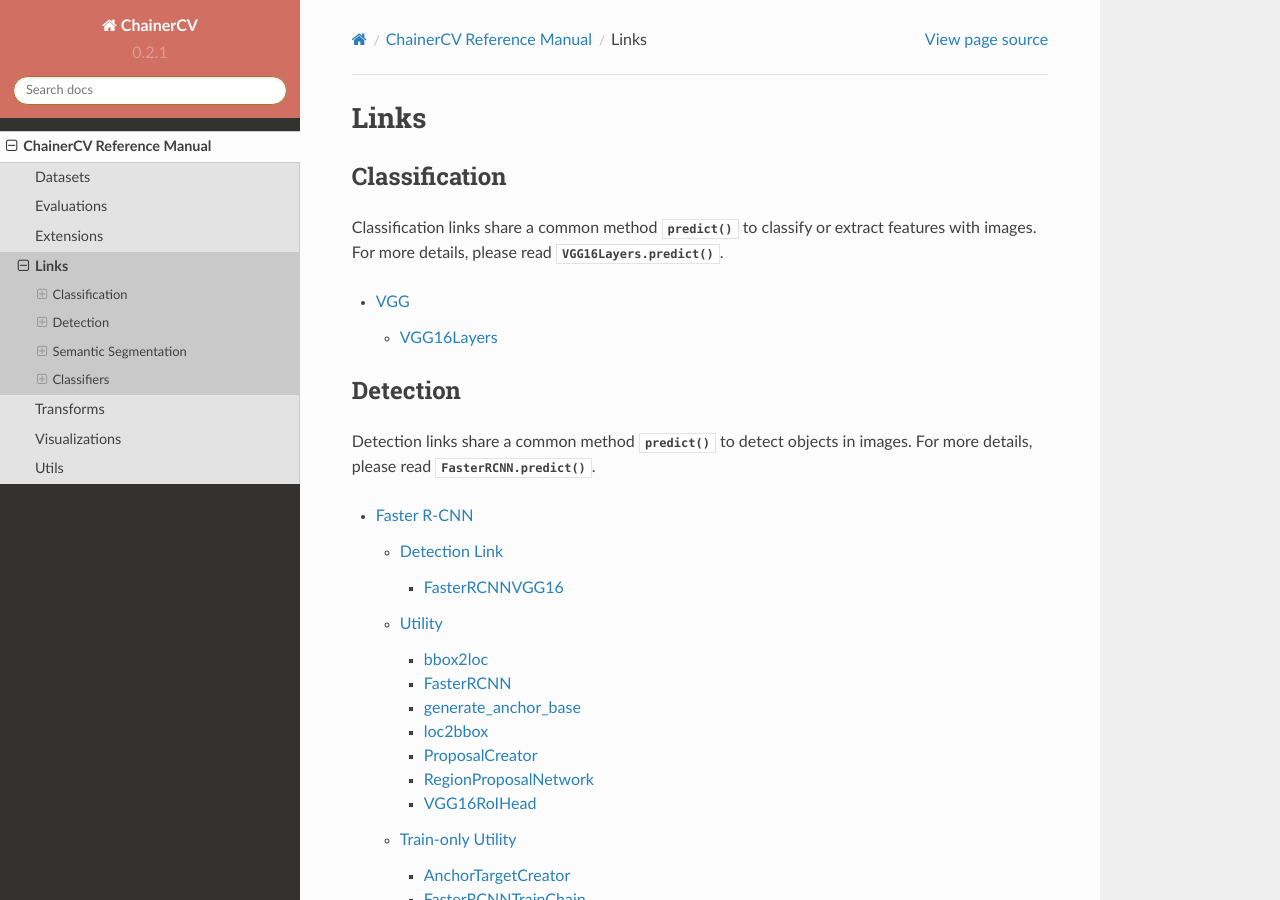
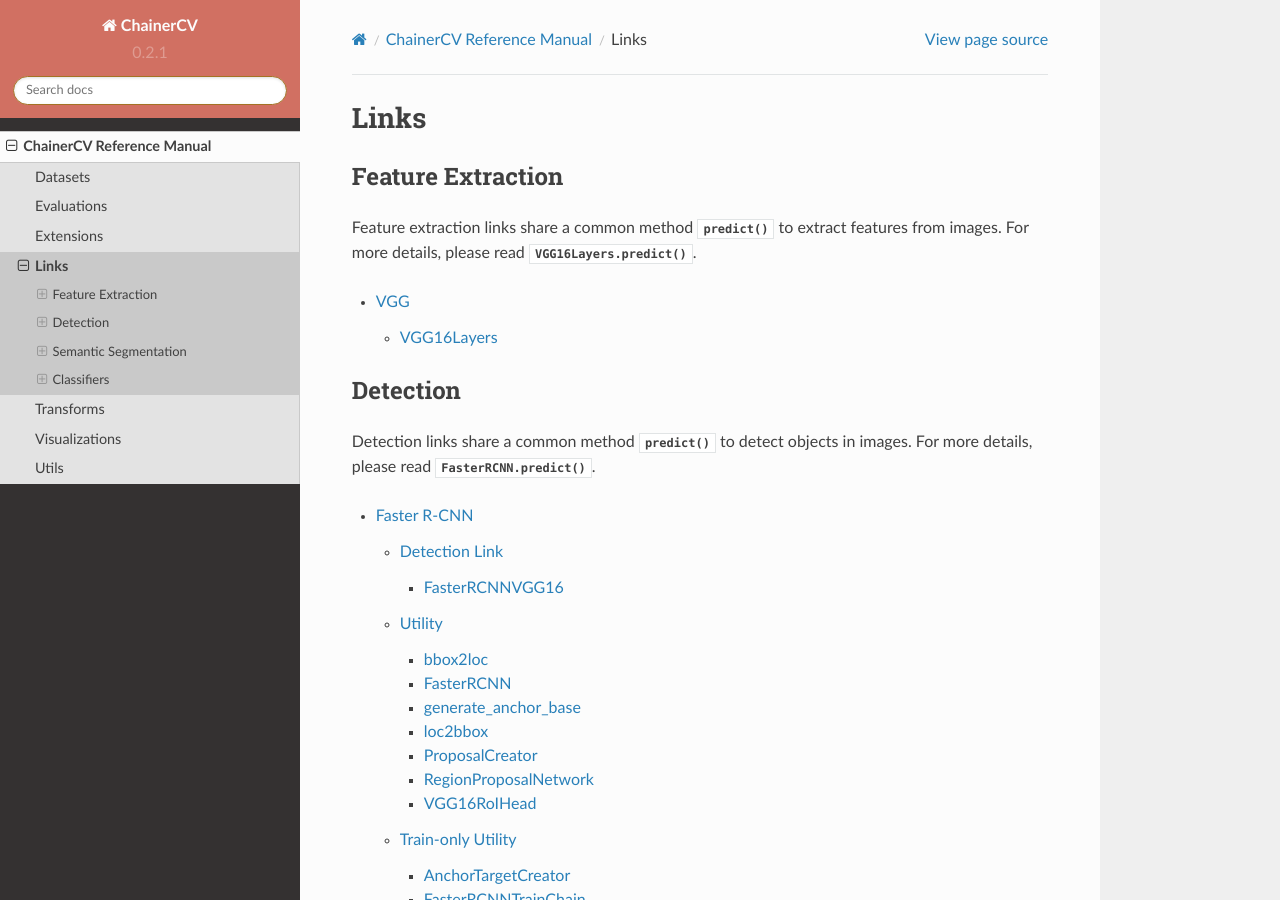
Before and after one commit to chainer/chainercv, a Sphinx documentation site: the page built from docs/source/reference/links.rst, in a window 1280 px wide and 900 px high. Built offline with Sphinx 7.4.7 and the Read the Docs theme 2.0.0, drawn with Linux system fonts in a browser that asks for light colours.

Commit message:
fix links.rst

```diff
--- a/docs/source/reference/links.rst
+++ b/docs/source/reference/links.rst
@@ -4,15 +4,16 @@
 .. module:: chainercv.links.model.faster_rcnn
 
 
-Classification
---------------
+Feature Extraction
+------------------
 
-Classification links share a common method :meth:`predict` to classify or extract features with images.
+Feature extraction links share a common method :meth:`predict` to extract features from images.
 For more details, please read :func:`VGG16Layers.predict`.
 
 .. toctree::
 
    links/vgg
+
 
 Detection
 ---------
```
